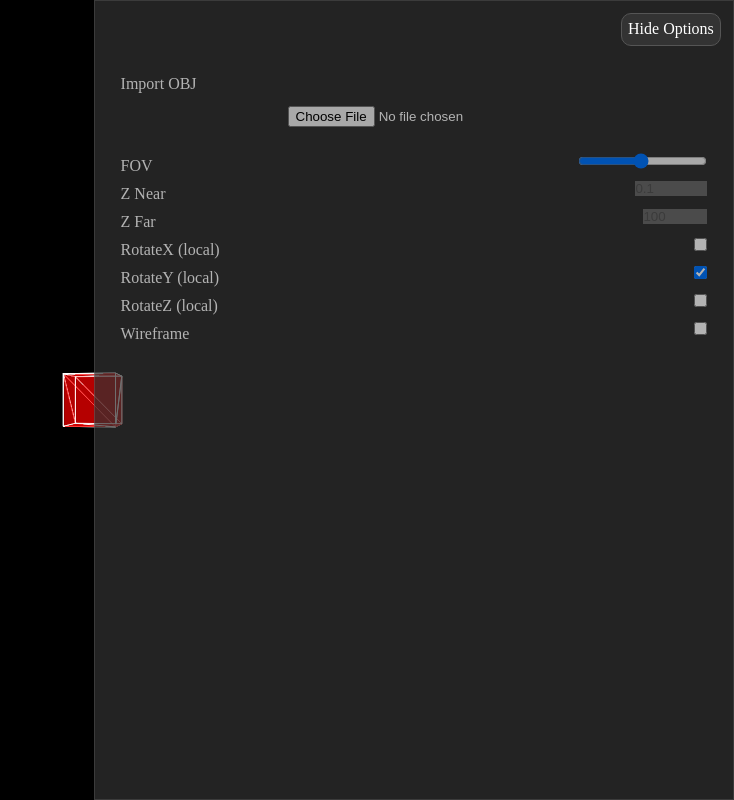
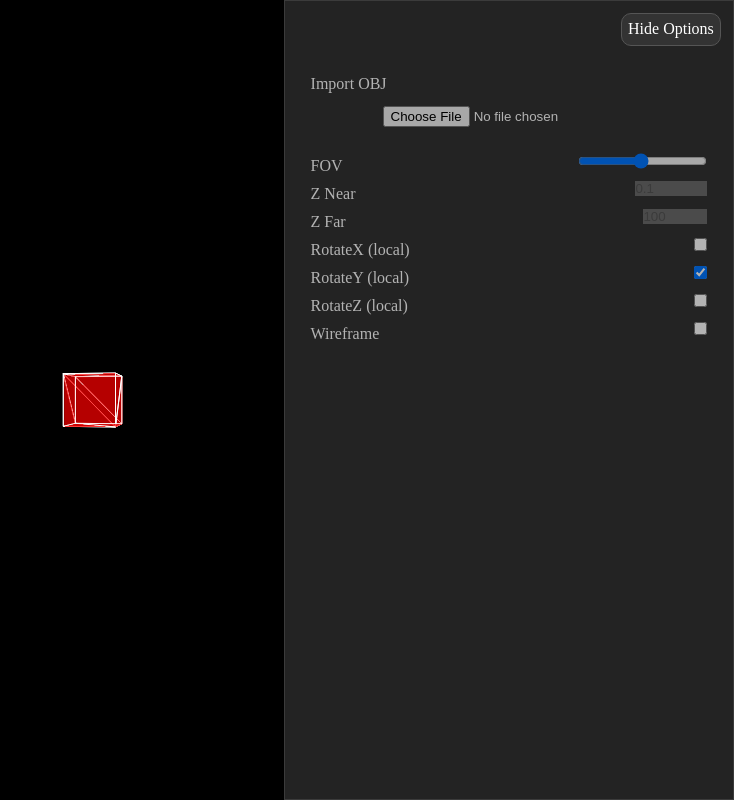
Before and after one commit to satzch/simple-renderer-html, a plain HTML site: page index.html in a window 1280 px wide. Both pictures are taken after a click on the element "Show Options". Shown: the whole page, without its empty margins (546-1280 px from the left). Drawn offline with Linux system fonts and the light colour scheme.

Commit message:
fix width of options ui

```diff
--- a/index.html
+++ b/index.html
@@ -52,7 +52,7 @@
             background-color: #333;
             opacity: 70%;
             border: 1px solid #555;
-            width: 50%;
+            width: min(50%, 450px);
             height: 100vh;
             z-index: 10;
             color: white;
```
